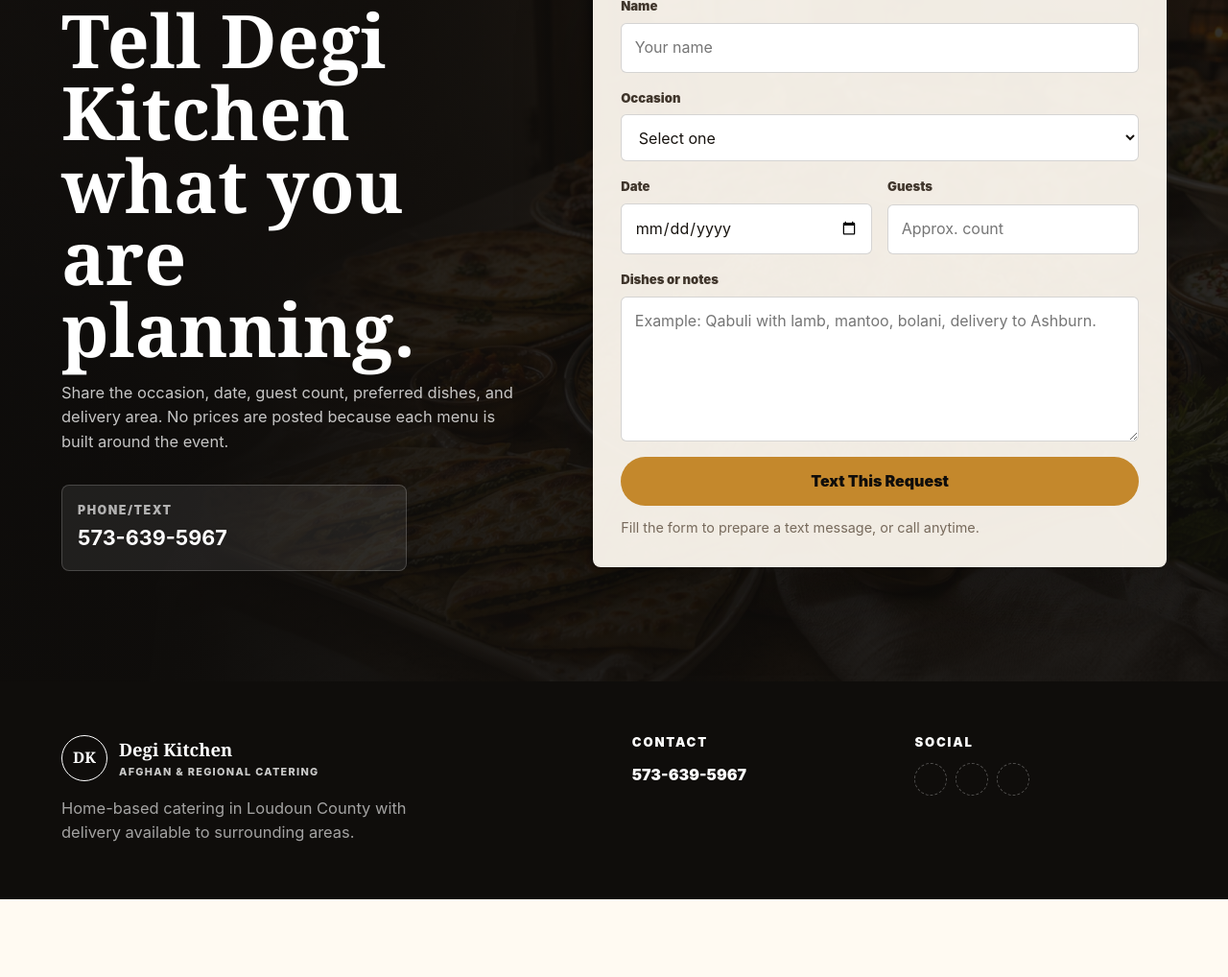
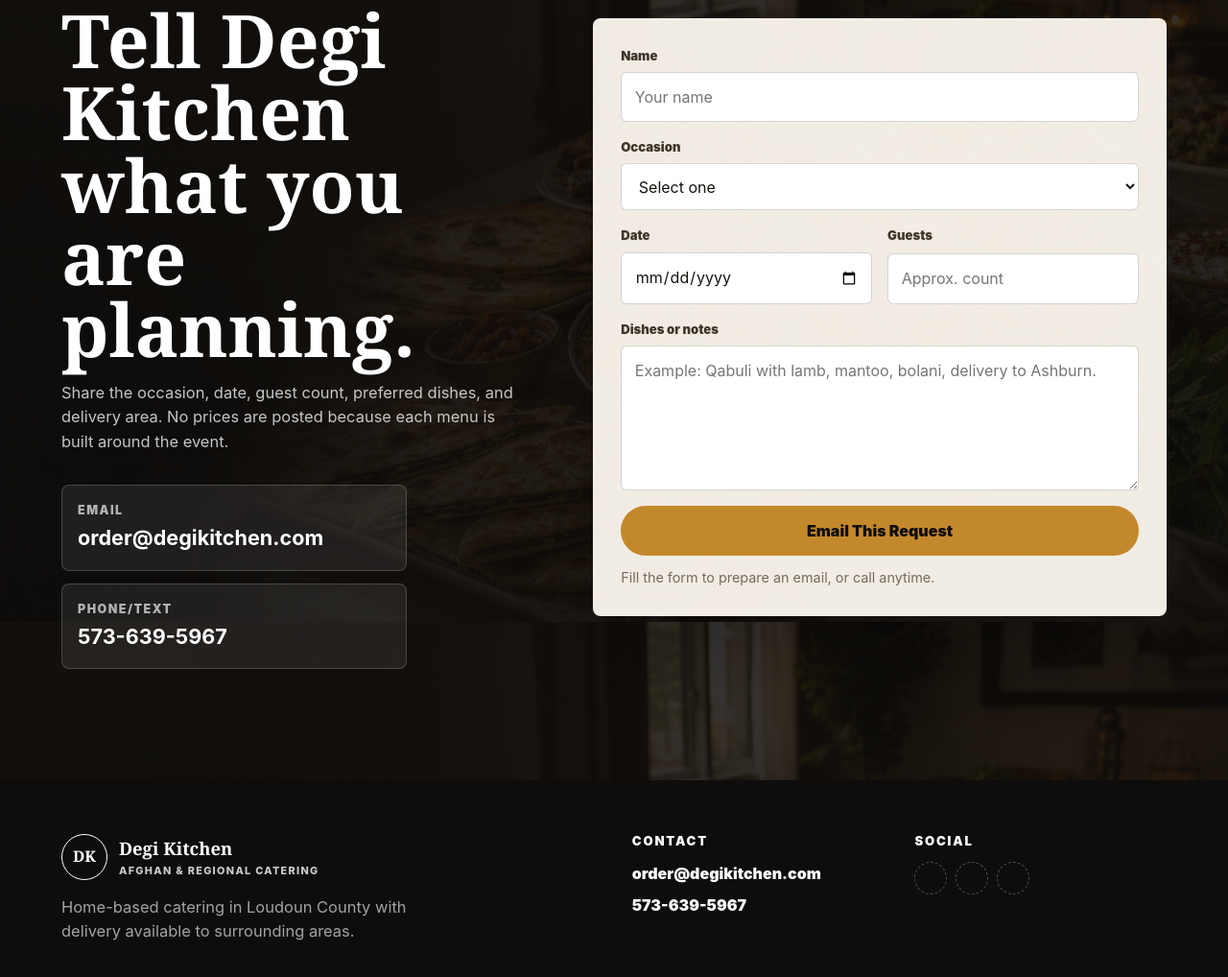
Before and after one commit to ASulaiman1919/CateringFE, a website: page index.html in a window 1280 px wide. Shown: the part 4715-5733 px from the top of the page at 96% size. Before the commit the page ends 5652 px from the top, so only its background shows below. Drawn offline with Linux system fonts and the light colour scheme.

Commit message:
Update Degi Kitchen website

```diff
--- a/index.html
+++ b/index.html
@@ -219,6 +219,10 @@
               No prices are posted because each menu is built around the event.
             </p>
             <div class="contact-methods">
+              <a class="contact-method" href="mailto:order@degikitchen.com">
+                <span>Email</span>
+                <strong>order@degikitchen.com</strong>
+              </a>
               <a class="contact-method" href="tel:+15736395967">
                 <span>Phone/Text</span>
                 <strong>573-639-5967</strong>
@@ -257,8 +261,8 @@
               <label for="message">Dishes or notes</label>
               <textarea id="message" name="message" rows="5" placeholder="Example: Qabuli with lamb, mantoo, bolani, delivery to Ashburn."></textarea>
             </div>
-            <a class="button button-primary full-width" href="sms:+15736395967" data-sms-link>Text This Request</a>
-            <p class="form-note" data-form-note>Fill the form to prepare a text message, or call anytime.</p>
+            <a class="button button-primary full-width" href="mailto:order@degikitchen.com" data-email-link>Email This Request</a>
+            <p class="form-note" data-form-note>Fill the form to prepare an email, or call anytime.</p>
           </form>
         </div>
       </section>
@@ -279,7 +283,10 @@
 
         <div>
           <h2>Contact</h2>
-          <a href="tel:+15736395967">573-639-5967</a>
+          <div class="footer-contact-links">
+            <a href="mailto:order@degikitchen.com">order@degikitchen.com</a>
+            <a href="tel:+15736395967">573-639-5967</a>
+          </div>
         </div>
 
         <div>
@@ -304,6 +311,7 @@
         "@type": "LocalBusiness",
         "name": "Degi Kitchen",
         "description": "Home-based Afghan and regional catering serving Loudoun County and surrounding areas.",
+        "email": "order@degikitchen.com",
         "telephone": "+15736395967",
         "areaServed": "Loudoun County, Virginia",
         "servesCuisine": ["Afghan", "Iranian", "Pakistani", "Middle Eastern"]
--- a/script.js
+++ b/script.js
@@ -2,10 +2,10 @@ const header = document.querySelector("[data-header]");
 const navToggle = document.querySelector("[data-nav-toggle]");
 const nav = document.querySelector("[data-nav]");
 const form = document.querySelector("[data-inquiry-form]");
-const smsLink = document.querySelector("[data-sms-link]");
+const emailLink = document.querySelector("[data-email-link]");
 const formNote = document.querySelector("[data-form-note]");
 
-const phoneNumber = "+15736395967";
+const orderEmail = "order@degikitchen.com";
 
 function updateHeaderState() {
   if (!header) return;
@@ -28,7 +28,7 @@ function toggleNav() {
   document.body.classList.toggle("nav-open", isOpen);
 }
 
-function buildSmsBody() {
+function buildEmailBody() {
   if (!form) return "Hello Degi Kitchen, I would like to request catering.";
 
   const data = new FormData(form);
@@ -45,14 +45,15 @@ function buildSmsBody() {
   return lines.join("\n").trim();
 }
 
-function updateSmsLink() {
-  if (!smsLink) return;
-  smsLink.href = `sms:${phoneNumber}?body=${encodeURIComponent(buildSmsBody())}`;
+function updateEmailLink() {
+  if (!emailLink) return;
+  const subject = "Degi Kitchen Catering Request";
+  emailLink.href = `mailto:${orderEmail}?subject=${encodeURIComponent(subject)}&body=${encodeURIComponent(buildEmailBody())}`;
 }
 
 window.addEventListener("scroll", updateHeaderState, { passive: true });
 updateHeaderState();
-updateSmsLink();
+updateEmailLink();
 
 if (navToggle) {
   navToggle.addEventListener("click", toggleNav);
@@ -65,12 +66,12 @@ if (nav) {
 }
 
 if (form) {
-  form.addEventListener("input", updateSmsLink);
+  form.addEventListener("input", updateEmailLink);
   form.addEventListener("submit", (event) => {
     event.preventDefault();
-    updateSmsLink();
+    updateEmailLink();
     if (formNote) {
-      formNote.textContent = "Your text message is ready. Use the button above to send it.";
+      formNote.textContent = "Your email is ready. Use the button above to send it.";
     }
   });
 }
--- a/styles.css
+++ b/styles.css
@@ -735,6 +735,16 @@ textarea:focus {
   font-weight: 900;
 }
 
+.footer-contact-links {
+  display: grid;
+  gap: 0.5rem;
+}
+
+.footer-contact-links a,
+.contact-method strong {
+  overflow-wrap: anywhere;
+}
+
 .social-placeholders {
   display: flex;
   gap: 0.55rem;
```
Also changed, not shown: README.md.
